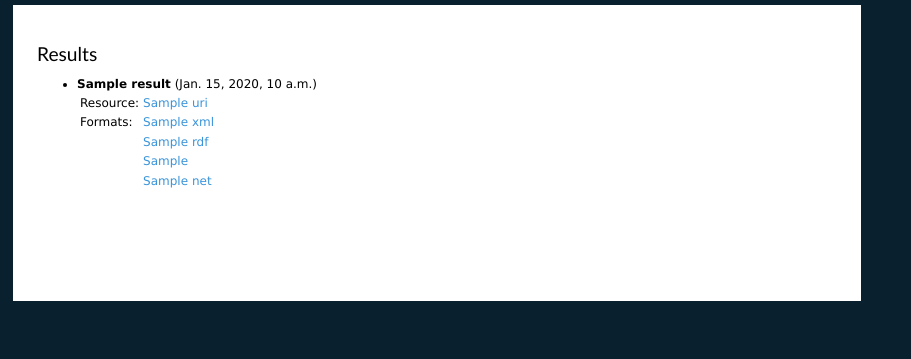
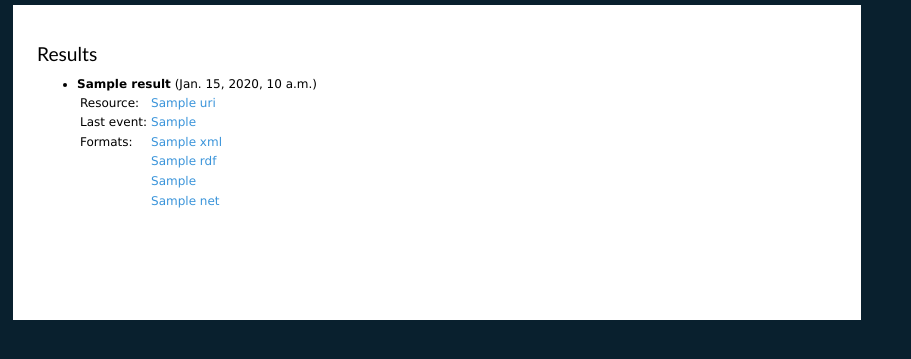
Before and after one commit to CENMetaLex/metalex-web-converter, a Django app: template src/metalex_web_converter/templates/results.html in a window 1280 px wide. Shown: the part 65-424 px from the top of the page, without its empty margins (0-911 px from the left). Run offline with Django 3.2, Linux system fonts and the light colour scheme; the template is opened without the code that fills it: most values are stand-ins (such as "Sample title", 1, 10 or a date in 2020).

Commit message:
Search results now show latest event type, really

```diff
--- a/src/metalex_web_converter/templates/results.html
+++ b/src/metalex_web_converter/templates/results.html
@@ -37,6 +37,7 @@ version 3.
 <li><strong>{{ result.title }}</strong> ({{ result.date }})<br/>
 <table>
 <tr><td>Resource:</td><td><a href="{{ result.uri }}">{{ result.uri }}</a></td></tr>
+<tr><td>Last event:</td><td><a href="{{ result.event_type }}">{{ result.event_type }}</a></td></tr>
 <tr><td rowspan="4" valign="top">Formats:</td><td><a href="{{ result.xml }}">{{ result.xml }}</a></td></tr>
 <tr><td><a href="{{ result.rdf }}">{{ result.rdf }}</a></td></tr>
 <tr><td><a href="{{ result.n3 }}">{{ result.n3 }}</a></td></tr>
```
